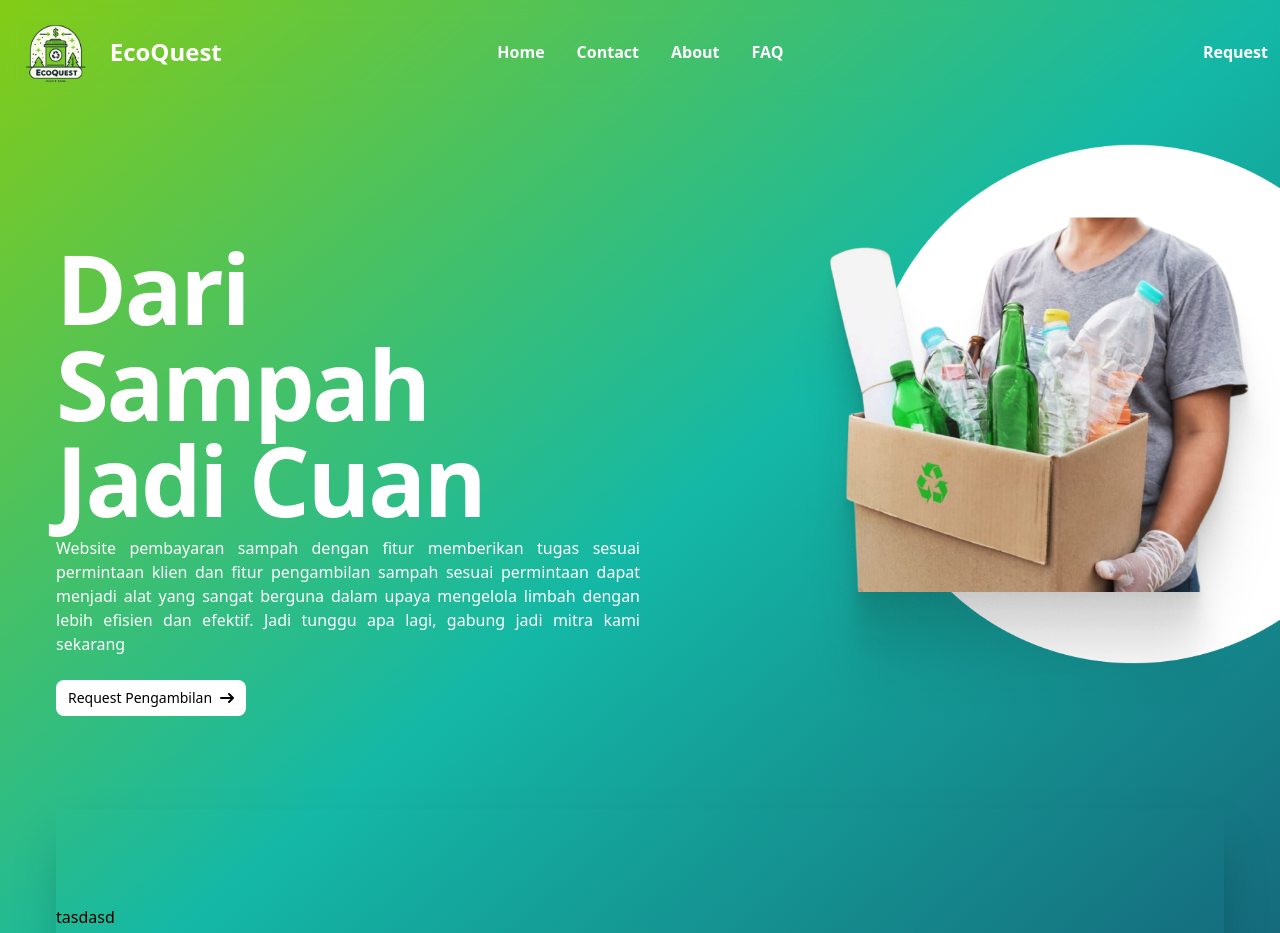
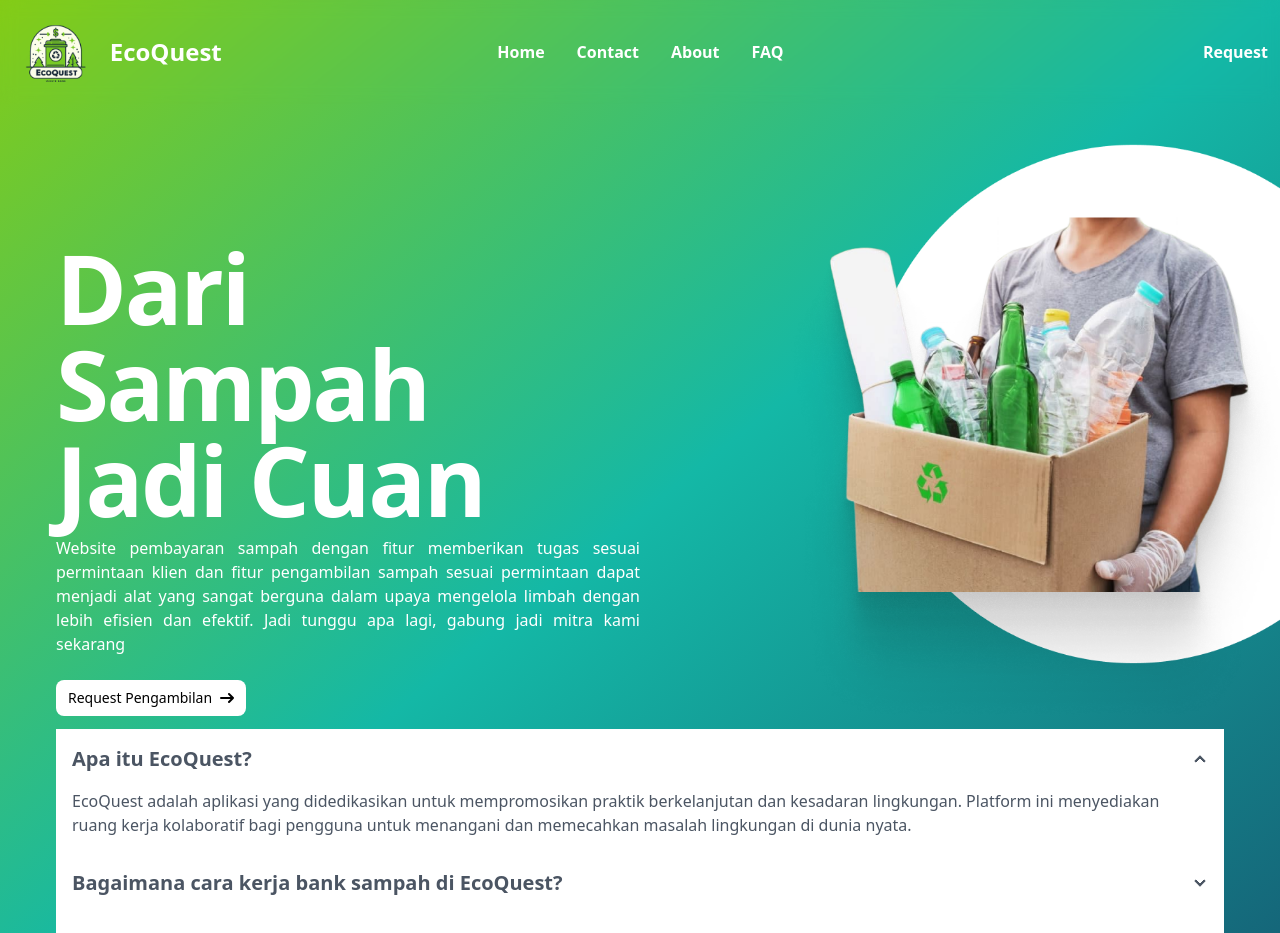
Before and after one commit to HadziqAlaydrus/Kelompok3-Ecoquest, a React (Vite) app: page / in a window 1280 px wide. Shown: the top 933 px of the page. Built offline with nearby package versions, Linux system fonts and the light colour scheme.

Commit message:
update : faq

```diff
--- a/package.json
+++ b/package.json
@@ -29,6 +29,7 @@
     "@types/react-dom": "^18.2.22",
     "@vitejs/plugin-react": "^4.2.1",
     "autoprefixer": "^10.4.19",
+    "daisyui": "^4.12.2",
     "eslint": "^8.57.0",
     "eslint-plugin-react": "^7.34.1",
     "eslint-plugin-react-hooks": "^4.6.0",
--- a/src/App.jsx
+++ b/src/App.jsx
@@ -1,6 +1,3 @@
-import { useState } from 'react'
-import reactLogo from './assets/react.svg'
-import viteLogo from '/vite.svg'
 import './App.css'
 import Navigationmenu from './components/Navigationmenu'
 import { BrowserRouter as Router, Routes, Route } from "react-router-dom";
@@ -24,7 +21,7 @@
 function App() {
 
   return (
-    <>
+    <section>
       <Router>
         <Routes>
           <Route path='/' element={<Layout> <Home /> </Layout>}></Route>
@@ -33,7 +30,7 @@
           <Route path='/request' element={<Layout><RequestPickUp/></Layout>}></Route>
         </Routes>
       </Router>
-    </>
+    </section>
   )
 }
 
--- a/src/Layout.jsx
+++ b/src/Layout.jsx
@@ -1,5 +1,6 @@
 import React from 'react'
 import Navigationmenu from './components/Navigationmenu'
+import Home from './pages/Home'
 
 function Layout({children}) {
   return (
--- a/src/components/Faq.jsx
+++ b/src/components/Faq.jsx
@@ -1,13 +1,45 @@
-import React from 'react'
+import React from "react";
 
 const Faq = () => {
   return (
-    <section>
-        <div className='bg-transparent h-full py-24 shadow-2xl mt-20'>
-            <h2>tasdasd</h2>
+    <section id='faq'>
+      <div  className="bg-transparent h-full">
+        <div className="collapse collapse-arrow bg-white rounded-none">
+          <input type="radio" name="my-accordion-2" defaultChecked />
+          <div className="collapse-title text-xl font-bold text-gray-600">
+            Apa itu EcoQuest?
+          </div>
+          <div className="collapse-content text-gray-600">
+            <p>
+              EcoQuest adalah aplikasi yang didedikasikan untuk mempromosikan
+              praktik berkelanjutan dan kesadaran lingkungan. Platform ini
+              menyediakan ruang kerja kolaboratif bagi pengguna untuk menangani
+              dan memecahkan masalah lingkungan di dunia nyata.
+            </p>
+          </div>
         </div>
+        <div className="collapse collapse-arrow bg-white rounded-none">
+          <input type="radio" name="my-accordion-2" />
+          <div className="collapse-title text-xl font-bold text-gray-600">
+          Bagaimana cara kerja bank sampah di EcoQuest?
+          </div>
+          <div className="collapse-content text-gray-600">
+            <p>Bank sampah di EcoQuest memungkinkan pengguna untuk mengumpulkan dan mengelola sampah secara bertanggung jawab. Pengguna dapat menyetor sampah yang dapat didaur ulang dan memperoleh poin yang dapat ditukar dengan berbagai hadiah atau manfaat.</p>
+          </div>
+        </div>
+        <div className="collapse collapse-arrow bg-white rounded-none">
+          <input type="radio" name="my-accordion-2" />
+          <div className="collapse-title text-xl font-bold text-gray-600">
+          Apakah saya perlu mendaftar untuk menggunakan EcoQuest?
+
+          </div>
+          <div className="collapse-content text-gray-600">
+            <p>Tidak, Anda tidak perlu mendaftar untuk menggunakan EcoQuest. Cukup isi formulir yang disediakan di situs web kami dengan informasi yang diperlukan, dan tim EcoQuest akan menghubungi Anda untuk konfirmasi.</p>
+          </div>
+        </div>
+      </div>
     </section>
-  )
-}
+  );
+};
 
-export default Faq
+export default Faq;
--- a/src/components/Navigationmenu.jsx
+++ b/src/components/Navigationmenu.jsx
@@ -1,7 +1,6 @@
-import React, { useEffect } from "react";
-import { useNavigate } from "react-router-dom";
+import React, { useEffect, useState } from "react";
+import { Link, useNavigate } from "react-router-dom";
 import logo from "../assets/image 1.png";
-import { useState } from "react";
 
 const Navigationmenu = () => {
   const navigate = useNavigate();
@@ -10,7 +9,6 @@
   useEffect(() => {
     const handleScroll = () => {
       const scrollPosition = window.scrollY;
-      const screenHeight = window.innerHeight;
       if (scrollPosition) {
         setIsScroll(true);
       } else {
@@ -25,6 +23,13 @@
     };
   }, []);
 
+  const handleFaqClick = () => {
+    const faqSection = document.getElementById("faq");
+    if (faqSection) {
+      faqSection.scrollIntoView({ behavior: "smooth" });
+    }
+  };
+
   return (
     <div>
       <nav
@@ -32,23 +37,23 @@
           isScroll ? "" : "bg-transparent text-white"
         }`}
       >
-        <div class=" max-w-screen-xl flex flex-wrap items-center justify-between mx-auto p-3">
-          <a href="/" class="flex items-center space-x-3 rtl:space-x-reverse">
-            <img src={logo} class="h-20 " alt="EcoQuest Logo" />
-            <span class="self-center text-2xl font-semibold text-white whitespace-nowrap dark:text-white">
+        <div className="max-w-screen-xl flex flex-wrap items-center justify-between mx-auto p-3">
+          <a href="/" className="flex items-center space-x-3 rtl:space-x-reverse">
+            <img src={logo} className="h-20" alt="EcoQuest Logo" />
+            <span className="self-center text-2xl font-semibold text-white whitespace-nowrap dark:text-white">
               EcoQuest
             </span>
           </a>
           <button
             data-collapse-toggle="navbar-default"
             type="button"
-            className="inline-flex items-center p-2  w-10 h-10 justify-center text-sm text-gray-500 rounded-lg md:hidden hover:bg-gray-100 focus:outline-none focus:ring-2 focus:ring-gray-200 dark:text-gray-400 dark:hover:bg-gray-700 dark:focus:ring-gray-600"
+            className="inline-flex items-center p-2 w-10 h-10 justify-center text-sm text-gray-500 rounded-lg md:hidden hover:bg-gray-100 focus:outline-none focus:ring-2 focus:ring-gray-200 dark:text-gray-400 dark:hover:bg-gray-700 dark:focus:ring-gray-600"
             aria-controls="navbar-default"
             aria-expanded="false"
           >
-            <span class="sr-only">Open main menu</span>
+            <span className="sr-only">Open main menu</span>
             <svg
-              class="w-5 h-5"
+              className="w-5 h-5"
               aria-hidden="true"
               xmlns="http://www.w3.org/2000/svg"
               fill="none"
@@ -56,62 +61,46 @@
             >
               <path
                 stroke="currentColor"
-                stroke-linecap="round"
-                stroke-linejoin="round"
-                stroke-width="2"
+                strokeLinecap="round"
+                strokeLinejoin="round"
+                strokeWidth="2"
                 d="M1 1h15M1 7h15M1 13h15"
               />
             </svg>
           </button>
           <div
-            class="hidden w-full md:block md:w-auto bg-transparent "
+            className="hidden w-full md:block md:w-auto bg-transparent"
             id="navbar-default"
           >
-            <ul class="font-semibold flex flex-col p-4 md:p-0 mt-4 mr-36 border border-gray-100 rounded-lg bg-transparant md:flex-row md:space-x-8 rtl:space-x-reverse md:mt-0 md:border-0 md:bg-transparant dark:bg-gray-800 md:dark:bg-gray-900 dark:border-gray-700">
+            <ul className="font-semibold flex flex-col p-4 md:p-0 mt-4 mr-36 border border-gray-100 rounded-lg bg-transparant md:flex-row md:space-x-8 rtl:space-x-reverse md:mt-0 md:border-0 md:bg-transparant dark:bg-gray-800 md:dark:bg-gray-900 dark:border-gray-700">
               <li>
-                <a
-                  href="/"
-                  class="block py-2 px-3 text-white bg-blue-700 rounded md:bg-transparent md:text-white md:p-0 dark:text-white md:hover:text-black"
-                  aria-current="page"
-                >
+                <Link to="/" className="block py-2 px-3 text-white bg-blue-700 rounded md:bg-transparent md:text-white md:p-0 dark:text-white md:hover:text-black">
                   Home
-                </a>
+                </Link>
               </li>
               <li>
-                <a
-                  href="/contact"
-                  class="block py-2 px-3 text-white rounded hover:bg-gray-100 md:hover:bg-transparent md:border-0 md:hover:text-black md:p-0 dark:text-white md:dark:hover:text-blue-500 dark:hover:bg-gray-700 dark:hover:text-white md:dark:hover:bg-transparent"
-                >
+                <Link to="/contact" className="block py-2 px-3 text-white rounded hover:bg-gray-100 md:hover:bg-transparent md:border-0 md:hover:text-black md:p-0 dark:text-white md:dark:hover:text-blue-500 dark:hover:bg-gray-700 dark:hover:text-white md:dark:hover:bg-transparent">
                   Contact
-                </a>
+                </Link>
               </li>
               <li>
-                <a
-                  href="/about"
-                  class="block py-2 px-3 text-white rounded hover:bg-gray-100 md:hover:bg-transparent md:border-0 md:hover:text-black md:p-0 dark:text-white md:dark:hover:text-blue-500 dark:hover:bg-gray-700 dark:hover:text-white md:dark:hover:bg-transparent"
-                >
+                <Link to="/about" className="block py-2 px-3 text-white rounded hover:bg-gray-100 md:hover:bg-transparent md:border-0 md:hover:text-black md:p-0 dark:text-white md:dark:hover:text-blue-500 dark:hover:bg-gray-700 dark:hover:text-white md:dark:hover:bg-transparent">
                   About
-                </a>
+                </Link>
               </li>
               <li>
-                <a
-                  href="/"
-                  class="block py-2 px-3 text-white rounded hover:bg-gray-100 md:hover:bg-transparent md:border-0 md:hover:text-black md:p-0 dark:text-white md:dark:hover:text-blue-500 dark:hover:bg-gray-700 dark:hover:text-white md:dark:hover:bg-transparent"
+                <button
+                  onClick={handleFaqClick}
+                  className="block py-2 px-3 text-white rounded hover:bg-gray-100 md:hover:bg-transparent md:border-0 md:hover:text-black md:p-0 dark:text-white md:dark:hover:text-blue-500 dark:hover:bg-gray-700 dark:hover:text-white md:dark:hover:bg-transparent"
                 >
                   FAQ
-                </a>
+                </button>
               </li>
             </ul>
           </div>
-          <button href="/request">
-            {" "}
-            <a
-              href="/request"
-              class="font-semibold block py-2 px-3 text-white rounded hover:bg-gray-100 md:hover:bg-transparent md:border-0 md:hover:text-black md:p-0 dark:text-white md:dark:hover:text-green-500 dark:hover:bg-gray-700 dark:hover:text-white md:dark:hover:bg-transparent"
-            >
-              Request
-            </a>
-          </button>
+          <Link to="/request" className="font-semibold block py-2 px-3 text-white rounded hover:bg-gray-100 md:hover:bg-transparent md:border-0 md:hover:text-black md:p-0 dark:text-white md:dark:hover:text-green-500 dark:hover:bg-gray-700 dark:hover:text-white md:dark:hover:bg-transparent">
+            Request
+          </Link>
         </div>
       </nav>
     </div>
--- a/tailwind.config.js
+++ b/tailwind.config.js
@@ -33,5 +33,8 @@
       },
     },
   },
-  plugins: [require("tailwindcss-animate")],
+  plugins: [
+    require("tailwindcss-animate"),
+    require("daisyui"),
+  ],
 }
```
Also changed, not shown: 1 other file (tests, documents, lock files or other folders).
